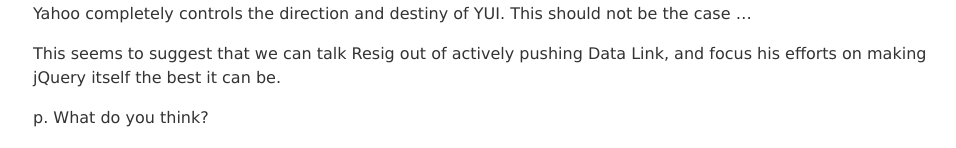
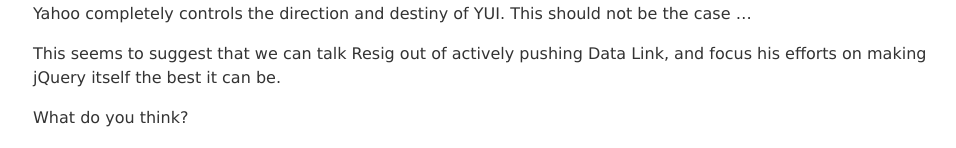
Before and after one commit to mroderick/blog.jekyll, a Jekyll site: the page built from site/_posts/2010-11-03-jquery-data-link-considered-harmful.md, in a window 1280 px wide and 900 px high, scrolled down 2353 px. Shown: the part 730-878 px from the top of the window, without its empty margins (159-1115 px from the left). Built offline with Jekyll 4.4.1, drawn with Linux system fonts in a browser that asks for light colours; Markdown is read by kramdown in place of the engine named in the settings.

Commit message:
Fixing leftover textile markup

```diff
--- a/site/_posts/2010-11-03-jquery-data-link-considered-harmful.md
+++ b/site/_posts/2010-11-03-jquery-data-link-considered-harmful.md
@@ -114,4 +114,4 @@ In the very same comment, John also states
 
 This seems to suggest that we can talk Resig out of actively pushing Data Link, and focus his efforts on making jQuery itself the best it can be.
 
-p. What do you think?
+What do you think?
```
